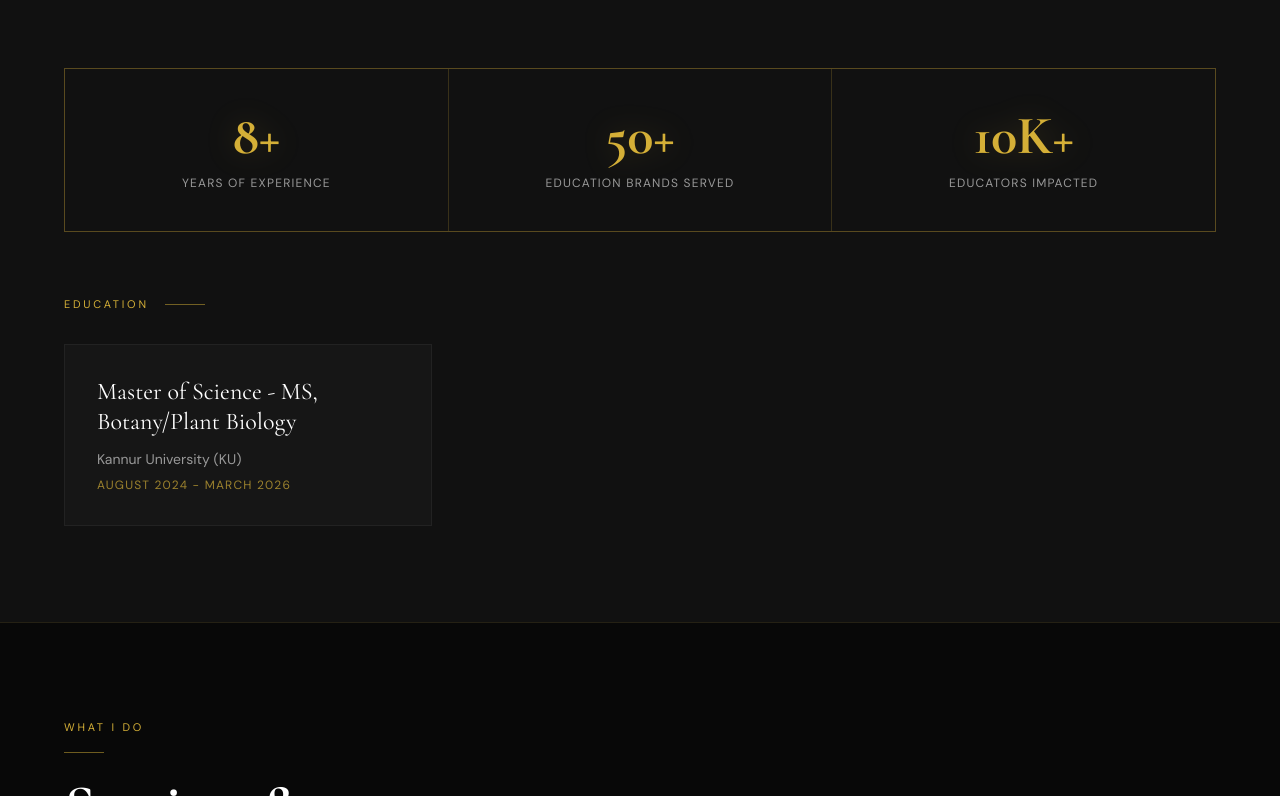
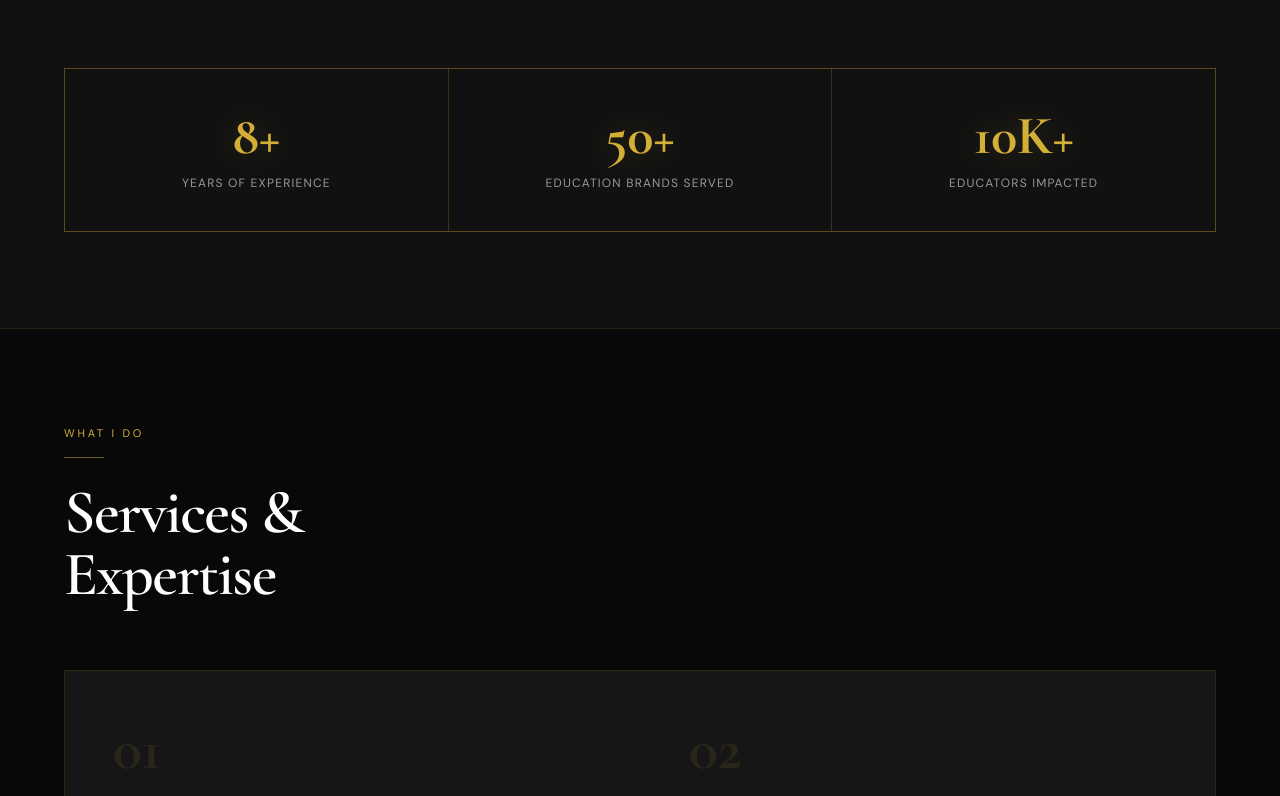
Before and after one commit to AlbinMath/Arjun_Dinesh_Growth_Portfolio, a React (Vite) app in the folder portfolio/: page / in a window 1280 px wide. Shown: the part 1247-2043 px from the top of the page. Built offline with nearby package versions, Linux system fonts and the light colour scheme.

Commit message:
readme update and content updation

```diff
--- a/portfolio/src/components/About.jsx
+++ b/portfolio/src/components/About.jsx
@@ -66,7 +66,8 @@ const About = () => {
                     </div>
                 </motion.div>
 
-                {/* Education Section */}
+                {/* Education Section - Conditionally Rendered */}
+                {profileData.education && profileData.education.length > 0 && (
                     <motion.div
                         initial="hidden"
                         whileInView="visible"
@@ -104,6 +105,7 @@ const About = () => {
                             ))}
                         </div>
                     </motion.div>
+                )}
             </div>
         </section>
     );
--- a/portfolio/src/data/profile.js
+++ b/portfolio/src/data/profile.js
@@ -89,12 +89,5 @@ export const profileData = {
             description: "Aligning pedagogy, structure, and performance metrics to build scalable and sustainable education models.",
             icon: "Search"
         }
-    ],
-    education: [
-        {
-            degree: "Master of Science - MS, Botany/Plant Biology",
-            institution: "Kannur University (KU)",
-            year: "August 2024 - March 2026"
-        }
     ]
 };
```
Also changed, not shown: 2 other files (tests, documents, lock files or other folders). Lines whose indentation alone changed are shown as unchanged.
